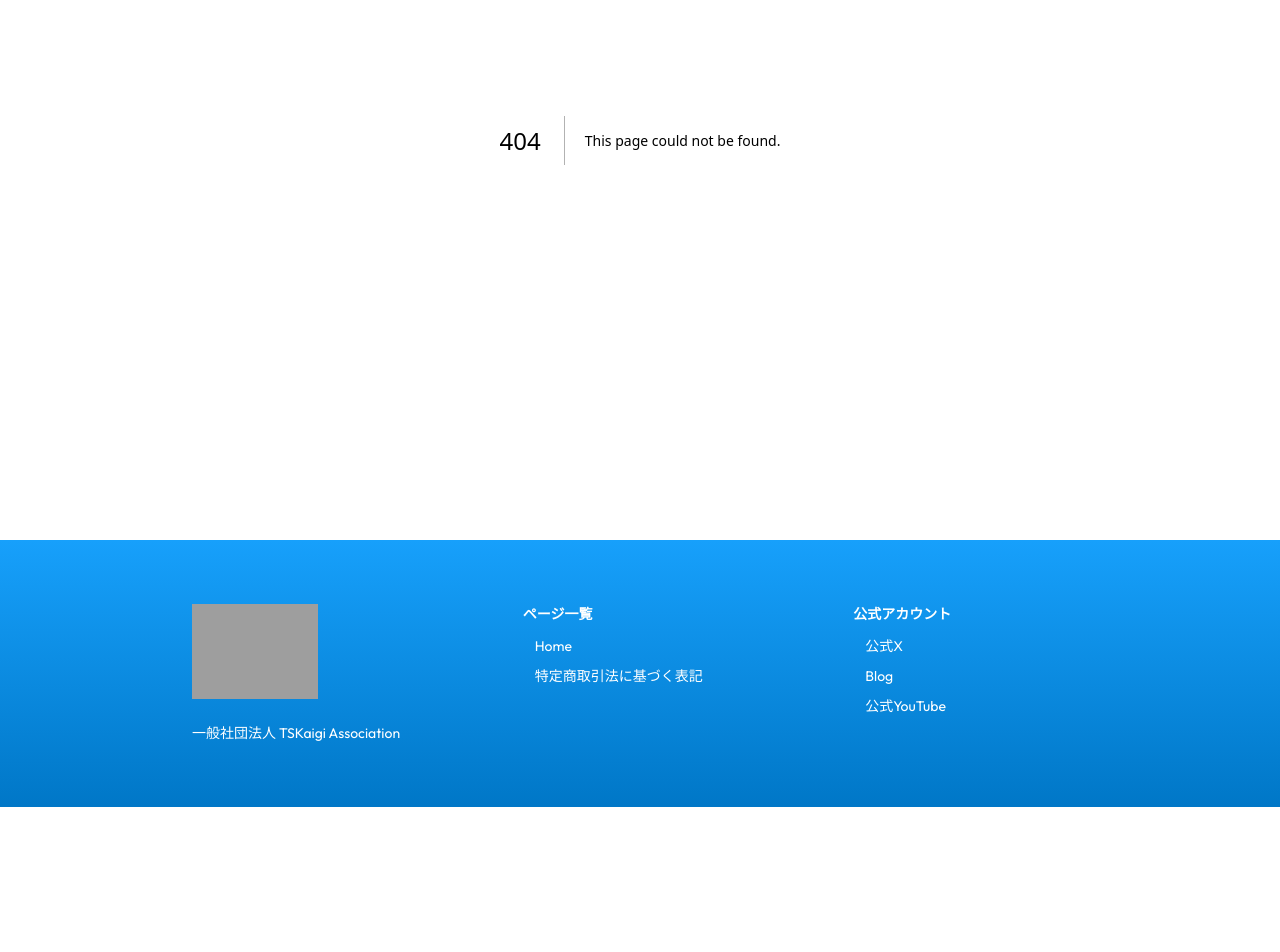
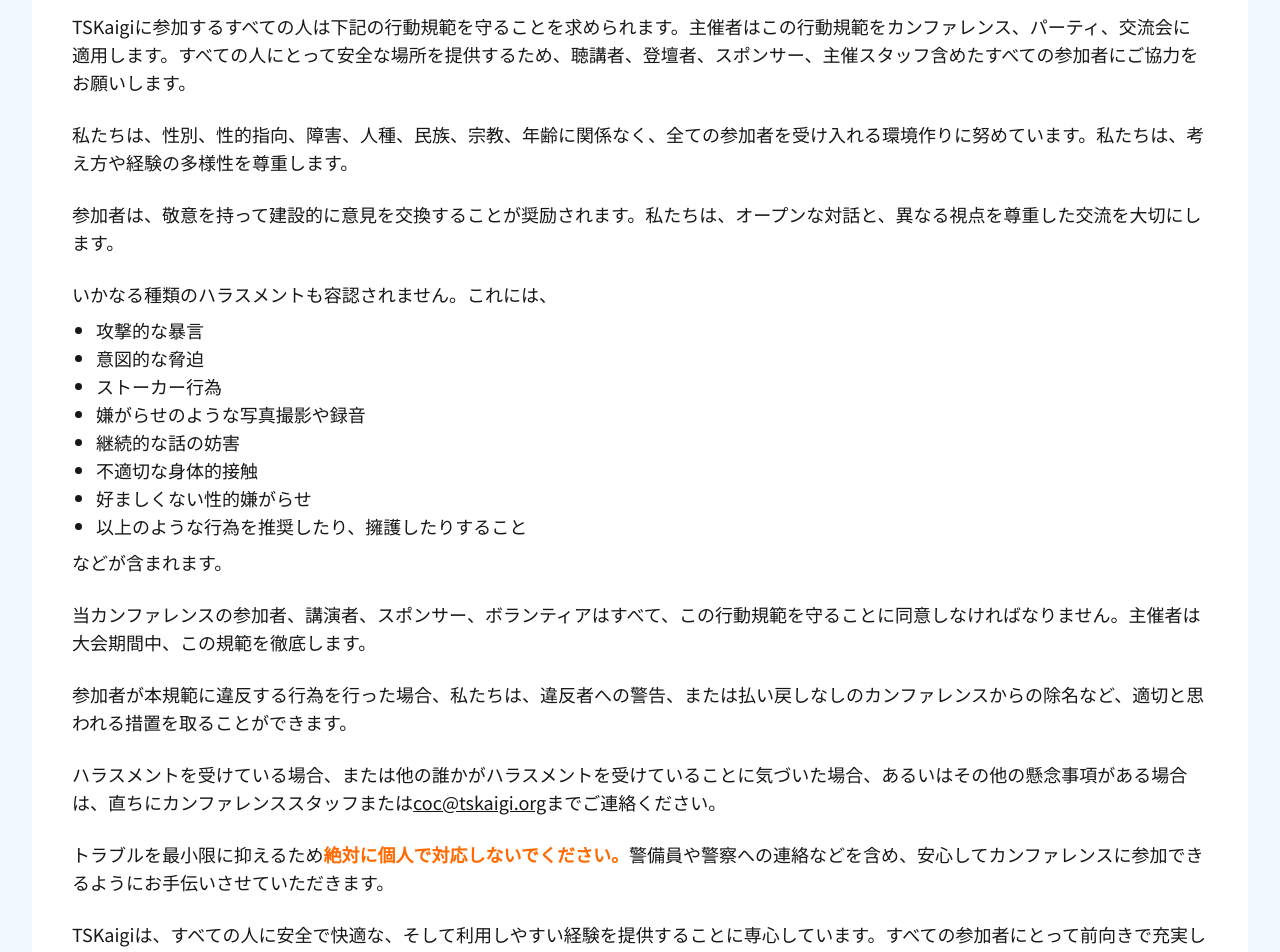
Before and after one commit to tskaigi/hokuriku-web-site, a Next.js app: page /code-of-conduct in a window 1280 px wide. Before the commit this address had no page. Shown: the part 260-1212 px from the top of the page. Before the commit the page ends 1067 px from the top, so only its background shows below. Built offline with nearby package versions, Linux system fonts and the light colour scheme; grey boxes are pictures that could not be loaded.

Commit message:
feat: add code of conduct page

```diff
--- /dev/null
+++ b/src/app/code-of-conduct/page.tsx
@@ -0,0 +1,90 @@
+import type { Metadata } from "next";
+
+export const metadata: Metadata = {
+  title: "行動規範",
+  twitter: {
+    title: "行動規範",
+  },
+  openGraph: {
+    title: "行動規範",
+  },
+  robots: "noindex, nofollow",
+};
+
+const CodeOfConductPage = () => {
+  return (
+    <main className="bg-blue-light-100 font-noto py-10 pt-16 md:px-8">
+      <h1 className="text-blue-light-500 py-10 text-center text-2xl font-bold md:py-16 md:text-3xl lg:text-4xl">
+        TSKaigi行動規範
+      </h1>
+      <div className="mx-auto flex max-w-screen-xl flex-col gap-6 bg-white p-6 text-lg md:rounded-xl lg:p-10">
+        <section>
+          <p>
+            TSKaigiに参加するすべての人は下記の行動規範を守ることを求められます。主催者はこの行動規範をカンファレンス、パーティ、交流会に適用します。すべての人にとって安全な場所を提供するため、聴講者、登壇者、スポンサー、主催スタッフ含めたすべての参加者にご協力をお願いします。
+          </p>
+        </section>
+        <section>
+          <p>
+            私たちは、性別、性的指向、障害、人種、民族、宗教、年齢に関係なく、全ての参加者を受け入れる環境作りに努めています。私たちは、考え方や経験の多様性を尊重します。
+          </p>
+        </section>
+        <section>
+          <p>
+            参加者は、敬意を持って建設的に意見を交換することが奨励されます。私たちは、オープンな対話と、異なる視点を尊重した交流を大切にします。
+          </p>
+        </section>
+        <section>
+          <p>いかなる種類のハラスメントも容認されません。これには、</p>
+          <ul className="list-disc py-2 pl-6">
+            <li>攻撃的な暴言</li>
+            <li>意図的な脅迫</li>
+            <li>ストーカー行為</li>
+            <li>嫌がらせのような写真撮影や録音</li>
+            <li>継続的な話の妨害</li>
+            <li>不適切な身体的接触</li>
+            <li>好ましくない性的嫌がらせ</li>
+            <li>以上のような行為を推奨したり、擁護したりすること</li>
+          </ul>
+          <p>などが含まれます。</p>
+        </section>
+        <section>
+          <p>
+            当カンファレンスの参加者、講演者、スポンサー、ボランティアはすべて、この行動規範を守ることに同意しなければなりません。主催者は大会期間中、この規範を徹底します。
+          </p>
+        </section>
+        <section>
+          <p>
+            参加者が本規範に違反する行為を行った場合、私たちは、違反者への警告、または払い戻しなしのカンファレンスからの除名など、適切と思われる措置を取ることができます。
+          </p>
+        </section>
+        <section>
+          <p>
+            ハラスメントを受けている場合、または他の誰かがハラスメントを受けていることに気づいた場合、あるいはその他の懸念事項がある場合は、直ちにカンファレンススタッフまたは
+            <a
+              href="mailto:coc@tskaigi.org?subject=お問い合わせ"
+              className="text-link-light underline"
+              aria-label="メールで連絡"
+            >
+              coc@tskaigi.org
+            </a>
+            までご連絡ください。
+          </p>
+        </section>
+        <section>
+          <p>
+            トラブルを最小限に抑えるため
+            <span className="font-bold text-orange-500">絶対に個人で対応しないでください。</span>
+            警備員や警察への連絡などを含め、安心してカンファレンスに参加できるようにお手伝いさせていただきます。
+          </p>
+        </section>
+        <section>
+          <p>
+            TSKaigiは、すべての人に安全で快適な、そして利用しやすい経験を提供することに専心しています。すべての参加者にとって前向きで充実したカンファレンスとなるよう、共に取り組んでいきましょう。
+          </p>
+        </section>
+      </div>
+    </main>
+  );
+};
+
+export default CodeOfConductPage;
```
